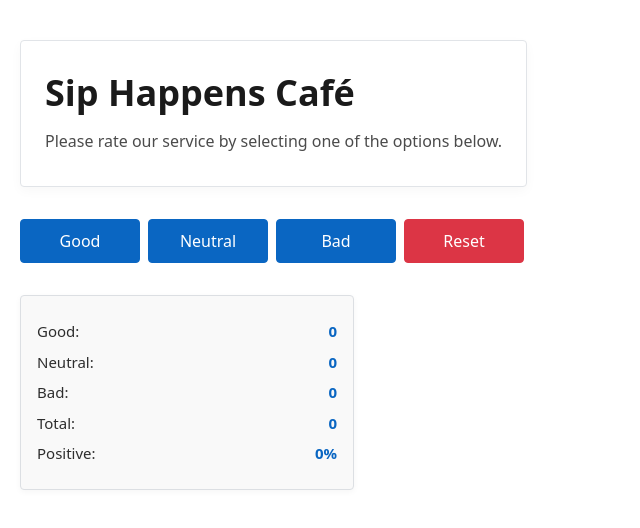
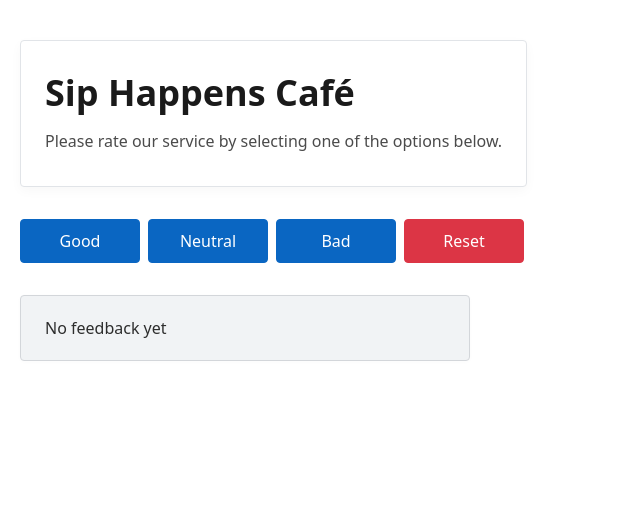
Before and after one commit to Volodymyr-UA-1/02-react-cafe, a React (Vite) app: page / in a window 1280 px wide. Shown: the top 528 px of the page, without its empty margins (0-640 px from the left). Built offline with nearby package versions, Linux system fonts and the light colour scheme.

Commit message:
add section Notification

```diff
--- a/src/components/App/App.tsx
+++ b/src/components/App/App.tsx
@@ -4,6 +4,7 @@
 import { Votes, VoteType } from "../../types/votes";
 import VoteOptions from "../VoteOptions/VoteOptions";
 import VoteStats from "../VoteStats/VoteStats";
+import Notification from "../Notification/Notification";
 
 export default function App() {
   const [votes, setVotes] = useState<Votes>({
@@ -37,11 +38,15 @@
         />
       </div>
       <VoteOptions onVote={handleVote} onReset={resetVotes} canReset={true} />
-      <VoteStats
-        votes={votes}
-        totalVotes={totalVotes}
-        positiveRate={positiveRate}
-      />
+      {totalVotes > 0 ? (
+        <VoteStats
+          votes={votes}
+          totalVotes={totalVotes}
+          positiveRate={positiveRate}
+        />
+      ) : (
+        <Notification />
+      )}
     </div>
   );
 }
--- a/src/components/Notification/Notification.tsx
+++ b/src/components/Notification/Notification.tsx
@@ -0,0 +1,5 @@
+import css from "./Notification.module.css";
+
+export default function Notification() {
+  return <p className={css.message}>No feedback yet</p>;
+}
```
